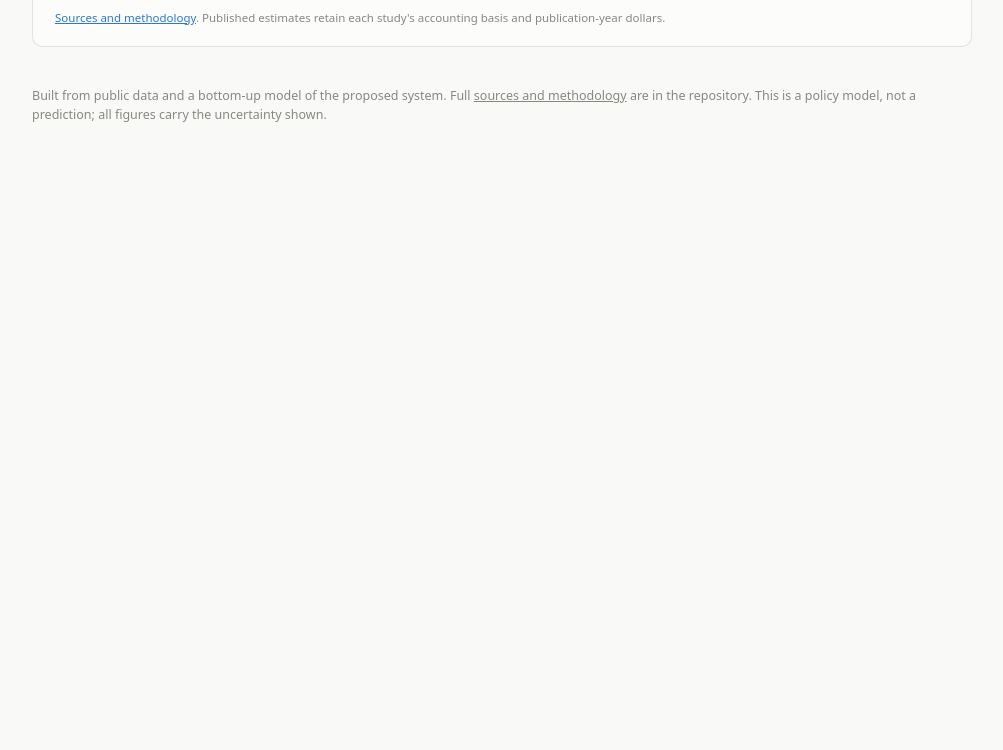
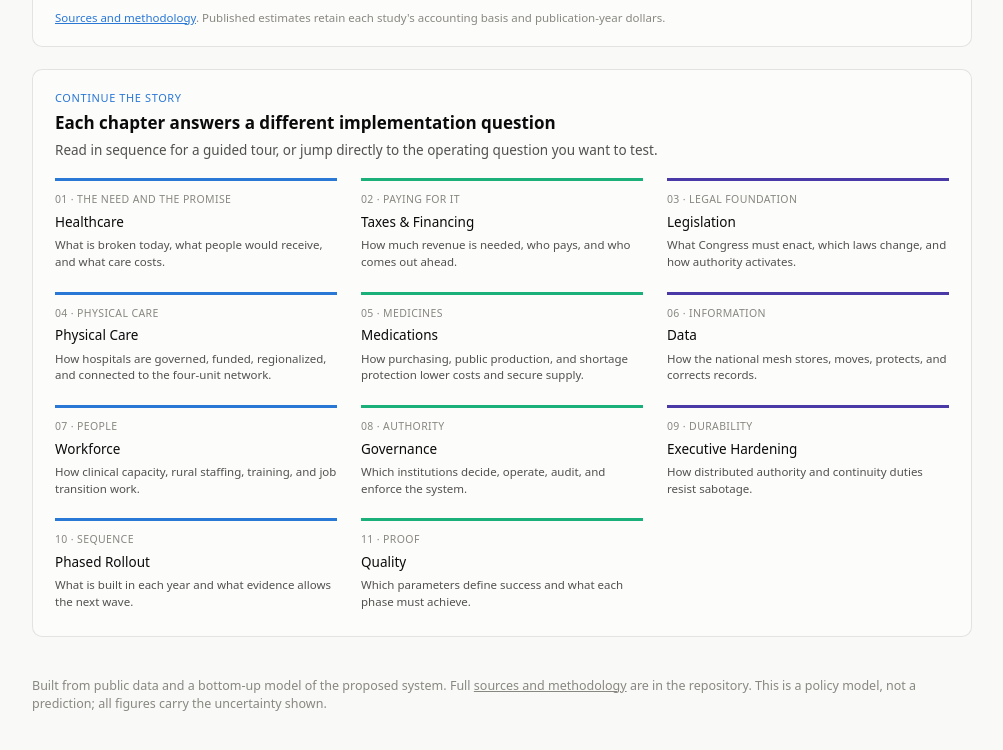
Before and after one commit to mikehalvorson/US-National-Health-Assurance-System, an Astro site: page / in a window 1280 px wide. Shown: the part 10055-10805 px from the top of the page, without its empty margins (138-1141 px from the left). Before the commit the page ends 10259 px from the top, so only its background shows below. Built offline with nearby package versions, Linux system fonts and the light colour scheme; Astro itself is replaced by a stand-in of ours.

Commit message:
Add Overview chapter-nav grid (11 base-aware chapter links) as page footer
Co-Authored-By: Claude Opus 4.8 <noreply@anthropic.com>

```diff
--- a/src/pages/index.astro
+++ b/src/pages/index.astro
@@ -588,6 +588,59 @@ const base = import.meta.env.BASE_URL; // ends with '/'
         publication-year dollars.
       </p>
     </section>
+
+    <section class="card">
+      <span class="overview-kicker">Continue the story</span>
+      <h2>Each chapter answers a different implementation question</h2>
+      <p class="desc">Read in sequence for a guided tour, or jump directly to
+        the operating question you want to test.</p>
+      <div class="overview-chapter-grid">
+        <a href={base + 'health'}>
+          <span>01 · The need and the promise</span><strong>Healthcare</strong>
+          <small>What is broken today, what people would receive, and what care costs.</small>
+        </a>
+        <a href={base + 'tax'}>
+          <span>02 · Paying for it</span><strong>Taxes &amp; Financing</strong>
+          <small>How much revenue is needed, who pays, and who comes out ahead.</small>
+        </a>
+        <a href={base + 'legislation'}>
+          <span>03 · Legal foundation</span><strong>Legislation</strong>
+          <small>What Congress must enact, which laws change, and how authority activates.</small>
+        </a>
+        <a href={base + 'units'}>
+          <span>04 · Physical care</span><strong>Physical Care</strong>
+          <small>How hospitals are governed, funded, regionalized, and connected to the four-unit network.</small>
+        </a>
+        <a href={base + 'medications'}>
+          <span>05 · Medicines</span><strong>Medications</strong>
+          <small>How purchasing, public production, and shortage protection lower costs and secure supply.</small>
+        </a>
+        <a href={base + 'data'}>
+          <span>06 · Information</span><strong>Data</strong>
+          <small>How the national mesh stores, moves, protects, and corrects records.</small>
+        </a>
+        <a href={base + 'workforce'}>
+          <span>07 · People</span><strong>Workforce</strong>
+          <small>How clinical capacity, rural staffing, training, and job transition work.</small>
+        </a>
+        <a href={base + 'gov'}>
+          <span>08 · Authority</span><strong>Governance</strong>
+          <small>Which institutions decide, operate, audit, and enforce the system.</small>
+        </a>
+        <a href={base + 'hardening'}>
+          <span>09 · Durability</span><strong>Executive Hardening</strong>
+          <small>How distributed authority and continuity duties resist sabotage.</small>
+        </a>
+        <a href={base + 'rollout'}>
+          <span>10 · Sequence</span><strong>Phased Rollout</strong>
+          <small>What is built in each year and what evidence allows the next wave.</small>
+        </a>
+        <a href={base + 'quality'}>
+          <span>11 · Proof</span><strong>Quality</strong>
+          <small>Which parameters define success and what each phase must achieve.</small>
+        </a>
+      </div>
+    </section>
   </main>
 </BaseLayout>
 
--- a/src/styles/global.css
+++ b/src/styles/global.css
@@ -861,14 +861,17 @@ nav.tabs button:hover:not(.active), nav.tabs a:hover:not(.active) { color: var(-
   display: grid; grid-template-columns: repeat(3, minmax(0, 1fr));
   gap: 16px 24px; margin-top: 18px;
 }
-.overview-chapter-grid button {
+.overview-chapter-grid button, .overview-chapter-grid a {
   min-width: 0; padding: 11px 0 5px; border: 0;
   border-top: 3px solid var(--series-1); background: transparent;
-  text-align: left;
-}
-.overview-chapter-grid button:nth-child(3n + 2) { border-top-color: var(--series-2); }
-.overview-chapter-grid button:nth-child(3n) { border-top-color: var(--series-5); }
-.overview-chapter-grid button:hover strong { color: var(--accent); }
+  text-align: left; text-decoration: none;
+}
+.overview-chapter-grid button:nth-child(3n + 2),
+.overview-chapter-grid a:nth-child(3n + 2) { border-top-color: var(--series-2); }
+.overview-chapter-grid button:nth-child(3n),
+.overview-chapter-grid a:nth-child(3n) { border-top-color: var(--series-5); }
+.overview-chapter-grid button:hover strong,
+.overview-chapter-grid a:hover strong { color: var(--accent); }
 .overview-chapter-grid span {
   display: block; color: var(--text-muted); font-size: 10.5px;
   font-weight: 500; letter-spacing: .035em; text-transform: uppercase;
```
Also changed, not shown: tests/pages/overview.test.ts (+11 -0 lines).
